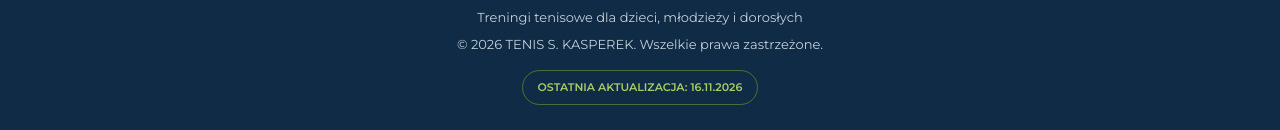
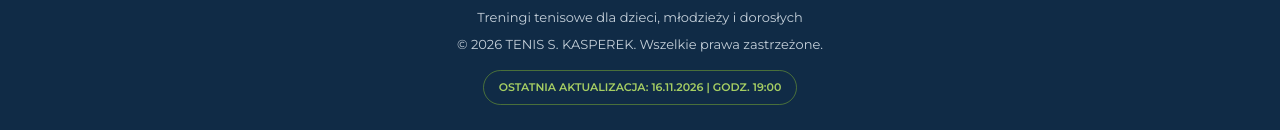
Before and after one commit to slawomirkasperek77-arch/tenis-s-kasperek, a plain HTML site: page index.html in a window 1280 px wide. Shown: the part 6044-6174 px from the top of the page. Drawn offline with Linux system fonts and the light colour scheme.

Commit message:
Add files via upload

```diff
--- a/index.html
+++ b/index.html
@@ -1980,7 +1980,7 @@
         <p>© 2026 TENIS S. KASPEREK. Wszelkie prawa zastrzeżone.</p>
 
         <div class="footer-update">
-            OSTATNIA AKTUALIZACJA: 16.11.2026
+            OSTATNIA AKTUALIZACJA: 16.11.2026 | GODZ. 19:00
         </div>
 
     </footer>
```
